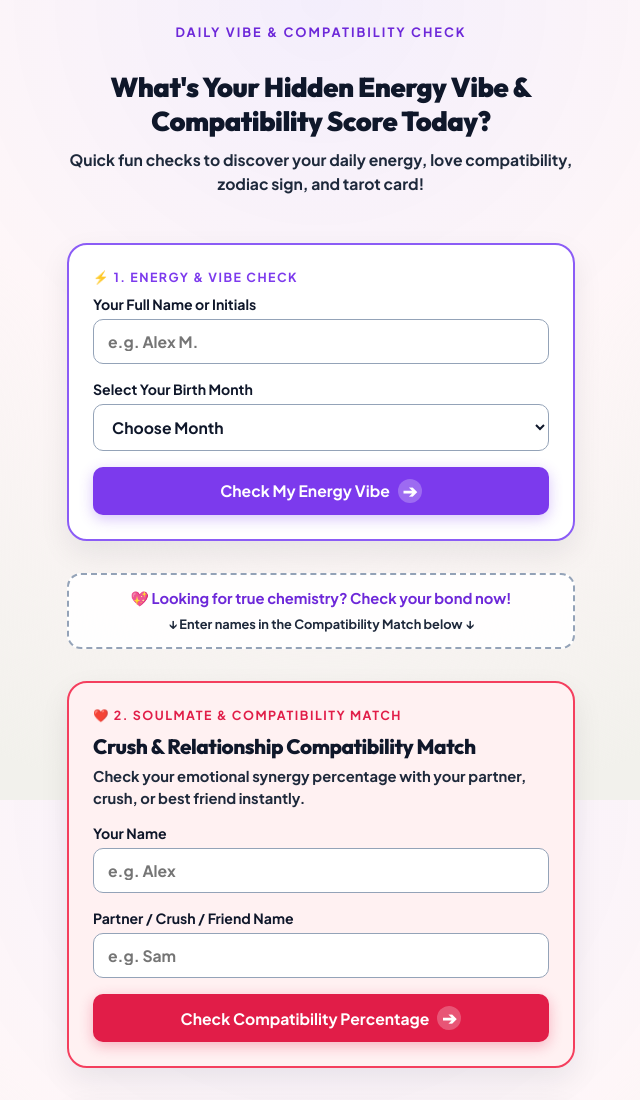
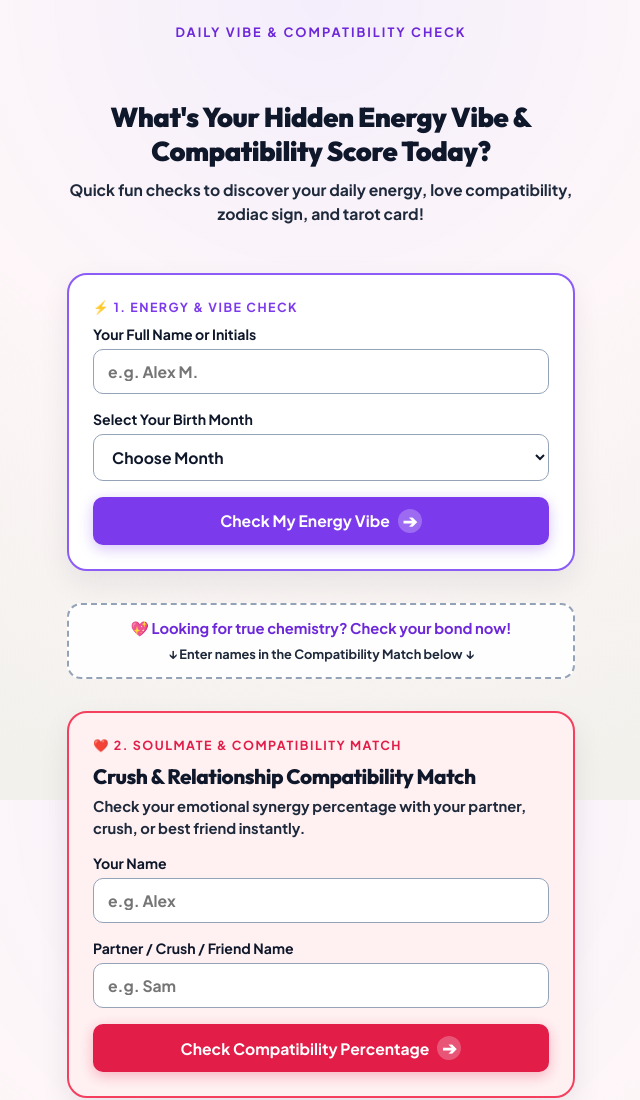
Before and after one commit to fuyjuwd-design/fuyjuwd-design.github.io, a plain HTML site: page index.html in a window 1280 px wide. Shown: the top 1100 px of the page, without its empty margins (319-959 px from the left). Drawn offline with Linux system fonts and the light colour scheme.

Commit message:
Increase margin-top for h1 in index.html

```diff
--- a/index.html
+++ b/index.html
@@ -83,7 +83,7 @@
             font-size: 1.7rem;
             font-weight: 900 !important;
             color: var(--text-main);
-            margin-top: 30px; /* Yahan se heading ko mazeed neechay kar diya hai */
+            margin-top: 60px; /* Yahan se heading ko mazeed neechay kar diya hai */
             margin-bottom: 10px;
             line-height: 1.25;
         }
```
